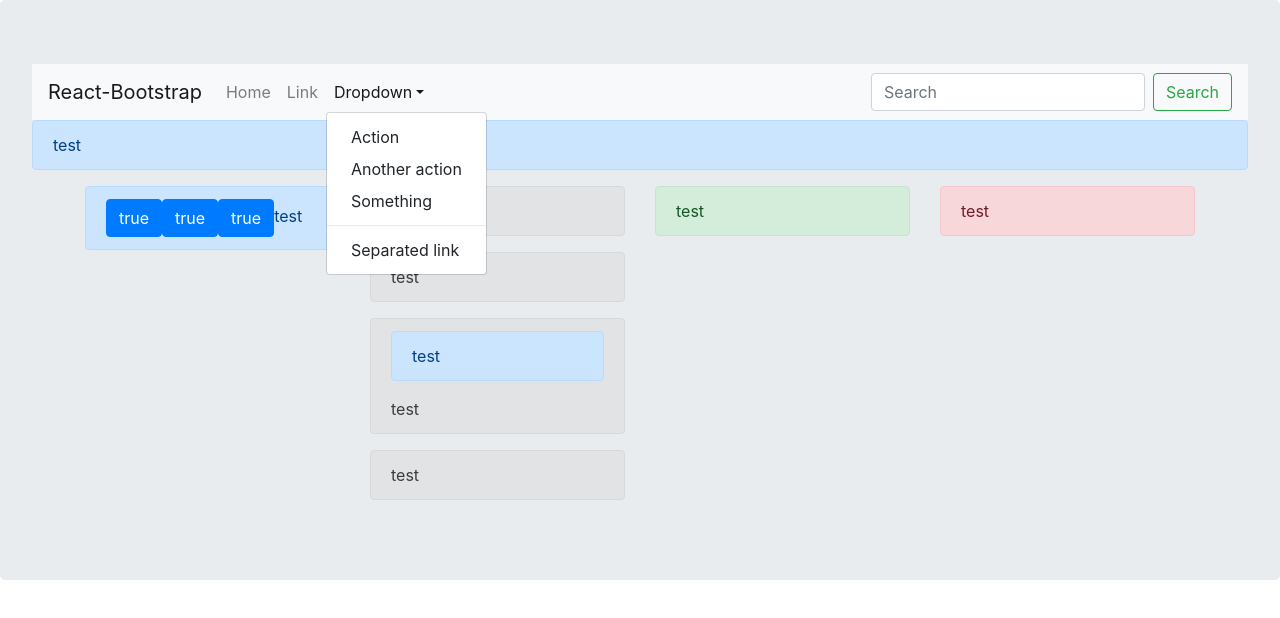
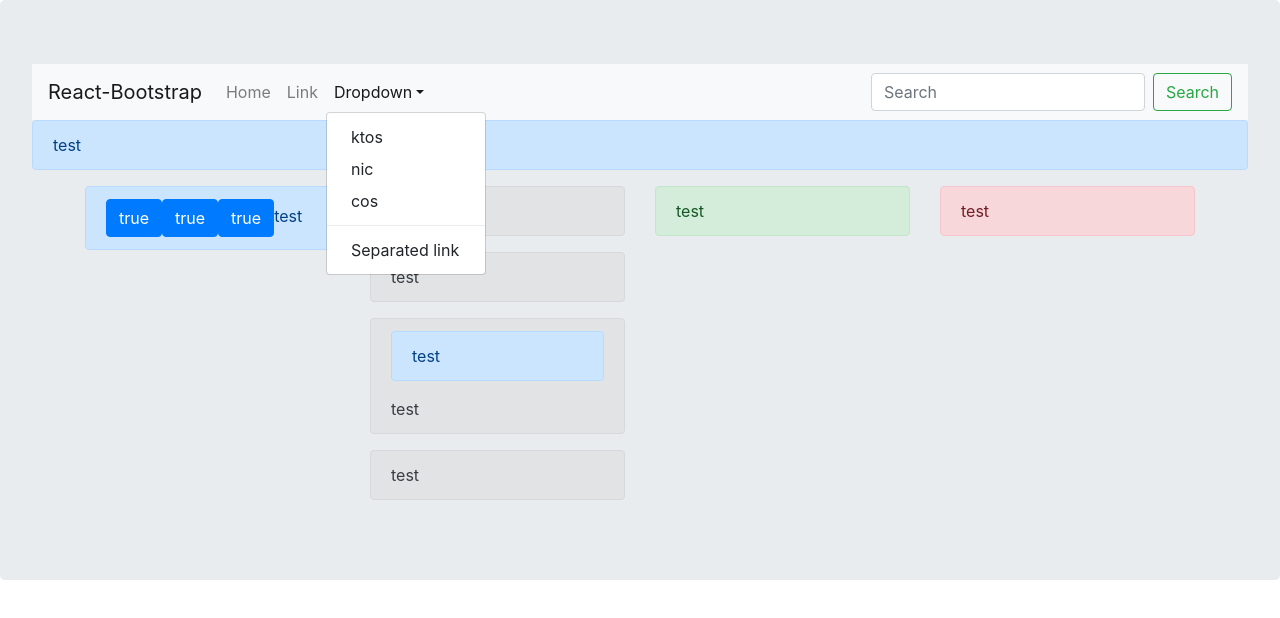
Before and after one commit to jablonskiboguslaw1/hellotreloFront, a React (Create React App) app: page / in a window 1280 px wide. Both pictures are taken after a click on the button "Dropdown". Shown: the top 618 px of the page. Built offline with nearby package versions, Linux system fonts and the light colour scheme.

Commit message:
board exclusion

```diff
--- a/src/App.js
+++ b/src/App.js
@@ -3,7 +3,7 @@ import { Component } from 'react';
 import './App.css';
 import Button from 'react-bootstrap/Button';
 import {Nav,NavDropdown,Form,FormControl,Alert,Col,Row,Container,Jumbotron,Navbar} from 'react-bootstrap'
-
+import Board from './Board'
 import 'bootstrap/dist/css/bootstrap.min.css';
 
 
@@ -12,61 +12,8 @@ const table = [1, 2, 3, 4]
 class App extends Component {
   render() {
     return (
-      <Jumbotron>
-        <Navbar bg="light" expand="lg">
-  <Navbar.Brand href="#home">React-Bootstrap</Navbar.Brand>
-  <Navbar.Toggle aria-controls="basic-navbar-nav" />
-  <Navbar.Collapse id="basic-navbar-nav">
-    <Nav className="mr-auto">
-      <Nav.Link href="#home">Home</Nav.Link>
-      <Nav.Link href="#link">Link</Nav.Link>
-      <NavDropdown title="Dropdown" id="basic-nav-dropdown">
-        <NavDropdown.Item href="#action/3.1">Action</NavDropdown.Item>
-        <NavDropdown.Item href="#action/3.2">Another action</NavDropdown.Item>
-        <NavDropdown.Item href="#action/3.3">Something</NavDropdown.Item>
-        <NavDropdown.Divider />
-        <NavDropdown.Item href="#action/3.4">Separated link</NavDropdown.Item>
-      </NavDropdown>
-    </Nav>
-    <Form inline>
-      <FormControl type="text" placeholder="Search" className="mr-sm-2" />
-      <Button variant="outline-success">Search</Button>
-    </Form>
-  </Navbar.Collapse>
-</Navbar>
-        <Alert variant='primary'> test</Alert>
-        <Container>
-          <Row>
-            <Col md>
-              <Alert variant='primary'> <Button>true </Button>
-              <Button>true </Button>
-              <Button>true </Button>test</Alert>
-            </Col>
-            <Col md>
-              <Alert className variant='secondary'> test</Alert>
-              <Alert variant='secondary'> test</Alert>
-              <Alert variant='secondary'><Alert variant='primary'> test</Alert> test</Alert>
-              <Alert variant='secondary'> test</Alert>
-            </Col>
-            <Col md>
-              <Alert variant='success'> test</Alert>
-            </Col>
-            <Col md>
-              <Alert variant='danger'> test</Alert>
-            </Col>
-          </Row>
-
-
-
-
-
-
-
-
-        </Container>
-      </Jumbotron>
-    );
-  }
+      <Board/>)
+    }
 }
 
 export default App;
--- /dev/null
+++ b/src/Board.js
@@ -0,0 +1,73 @@
+import { Component } from 'react';
+import Button from 'react-bootstrap/Button';
+import { Nav, NavDropdown, Form, FormControl, Alert, Col, Row, Container, Jumbotron, Navbar } from 'react-bootstrap'
+
+import 'bootstrap/dist/css/bootstrap.min.css';
+
+
+
+export default class Board extends Component {
+
+    state = {
+table : ['cos', 'ktos', 'nic']
+
+    }
+
+    render() {
+        return (
+            <Jumbotron>
+                <Navbar bg="light" expand="lg">
+                    <Navbar.Brand href="#home">React-Bootstrap</Navbar.Brand>
+                    <Navbar.Toggle aria-controls="basic-navbar-nav" />
+                    <Navbar.Collapse id="basic-navbar-nav">
+                        <Nav className="mr-auto">
+                            <Nav.Link href="#home">Home</Nav.Link>
+                            <Nav.Link href="#link">Link</Nav.Link>
+                            <NavDropdown title="Dropdown" id="basic-nav-dropdown">
+                                <NavDropdown.Item href="#action/3.1">{this.state.table[1]}</NavDropdown.Item>
+                                <NavDropdown.Item href="#action/3.2">{this.state.table[2]}</NavDropdown.Item>
+                                <NavDropdown.Item href="#action/3.3">{this.state.table[0]}</NavDropdown.Item>
+                                <NavDropdown.Divider />
+                                <NavDropdown.Item href="#action/3.4">Separated link</NavDropdown.Item>
+                            </NavDropdown>
+                        </Nav>
+                        <Form inline>
+                            <FormControl type="text" placeholder="Search" className="mr-sm-2" />
+                            <Button variant="outline-success">Search</Button>
+                        </Form>
+                    </Navbar.Collapse>
+                </Navbar>
+                <Alert variant='primary'> test</Alert>
+                <Container>
+                    <Row>
+                        <Col md>
+                            <Alert variant='primary'> <Button>true </Button>
+                                <Button>true </Button>
+                                <Button>true </Button>test</Alert>
+                        </Col>
+                        <Col md>
+                            <Alert className variant='secondary'> test</Alert>
+                            <Alert variant='secondary'> test</Alert>
+                            <Alert variant='secondary'><Alert variant='primary'> test</Alert> test</Alert>
+                            <Alert variant='secondary'> test</Alert>
+                        </Col>
+                        <Col md>
+                            <Alert variant='success'> test</Alert>
+                        </Col>
+                        <Col md>
+                            <Alert variant='danger'> test</Alert>
+                        </Col>
+                    </Row>
+
+
+
+
+
+
+
+
+                </Container>
+            </Jumbotron>
+        );
+    }
+}
```
Also changed, not shown: 1 other file (tests, documents, lock files or other folders).
